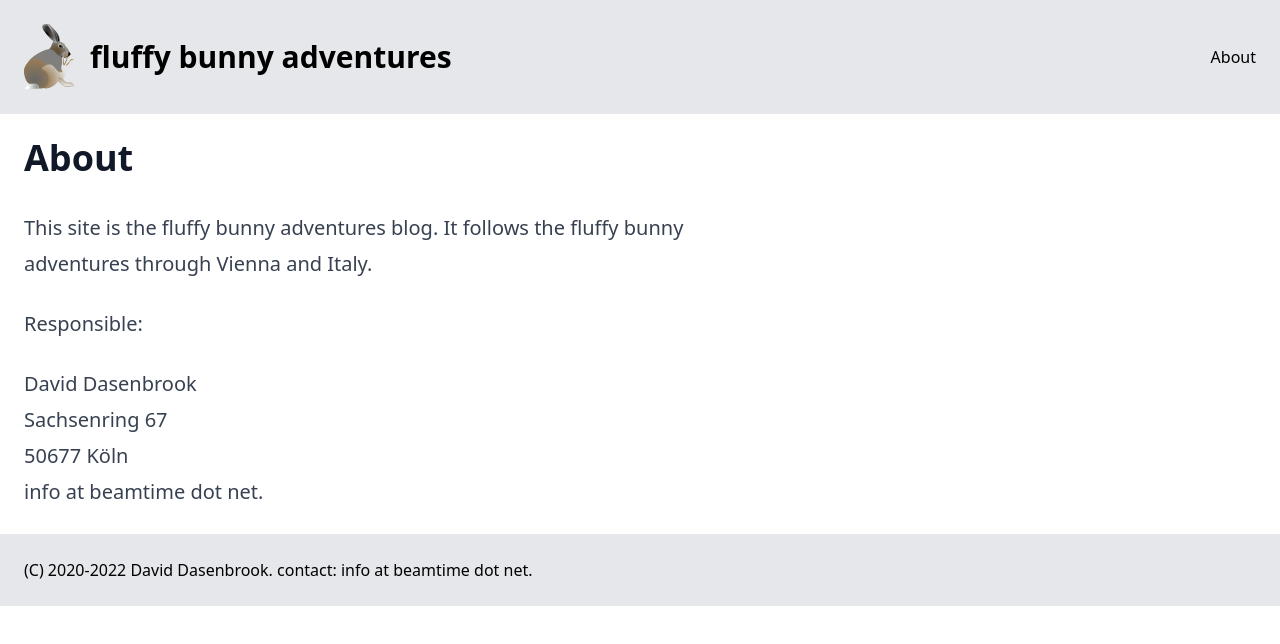
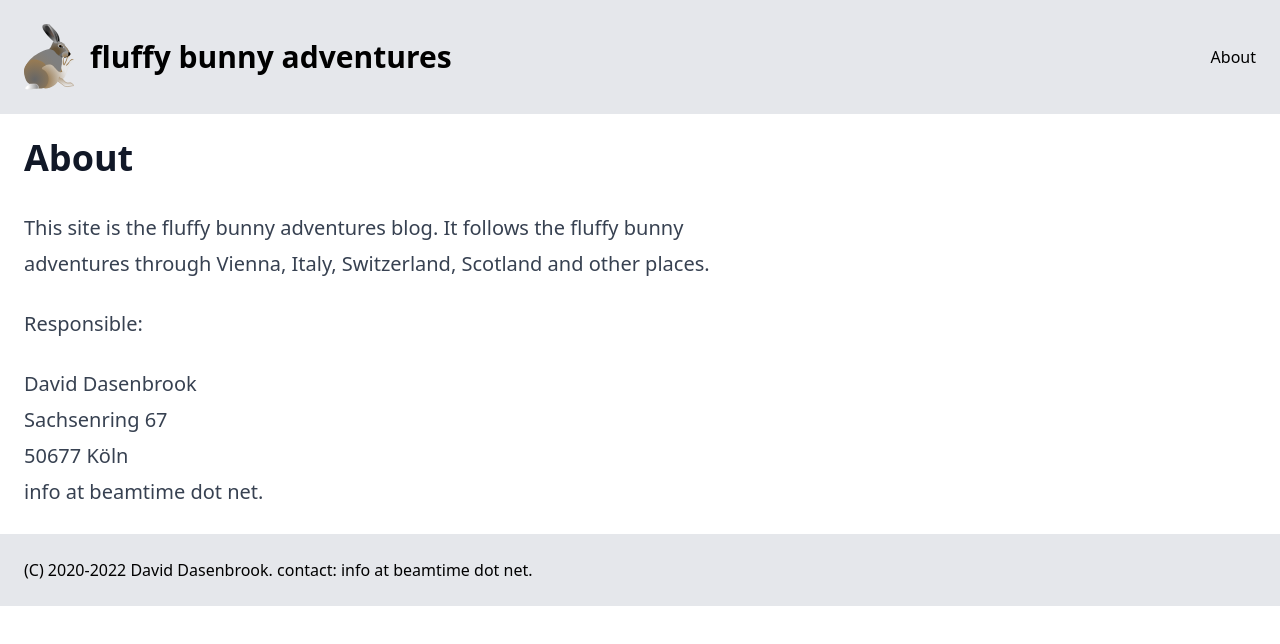
Before and after one commit to sometea/fluffybunnyadventures-next, a Next.js app: page /about in a window 1280 px wide. Shown: the top 644 px of the page. Built offline with nearby package versions, Linux system fonts and the light colour scheme.

Commit message:
adapt about page

```diff
--- a/src/pages/about.tsx
+++ b/src/pages/about.tsx
@@ -2,7 +2,9 @@ import { NextPage } from "next";
 
 const About: NextPage = () => <div className="prose lg:prose-xl p-6">
   <h2>About</h2>
-  <p>This site is the fluffy bunny adventures blog. It follows the fluffy bunny adventures through Vienna and Italy.</p>
+  <p>This site is the fluffy bunny adventures blog. It follows the fluffy bunny adventures through Vienna, Italy, Switzerland, Scotland
+    and other places.
+  </p>
 
   <p>Responsible:</p>
   <p>
```
